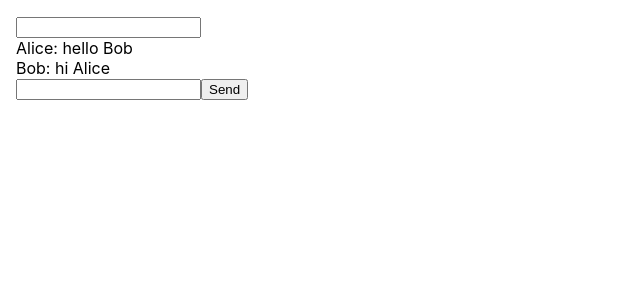
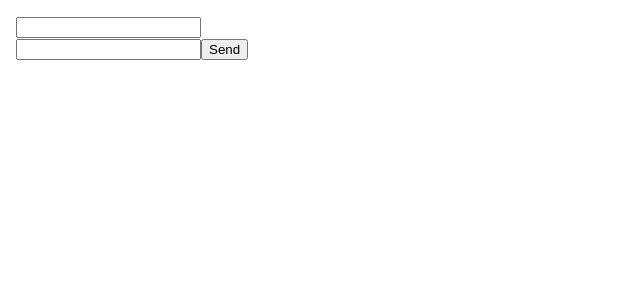
Before and after one commit to bjornicus/simple-messenger, a React (Create React App) app in the folder client-app/: page / in a window 1280 px wide. Shown: the top 300 px of the page, without its empty margins (0-640 px from the left). Built offline with nearby package versions, Linux system fonts and the light colour scheme.

Commit message:
default chat history is empty

```diff
--- a/client-app/src/features/messages/messagesSlice.ts
+++ b/client-app/src/features/messages/messagesSlice.ts
@@ -12,10 +12,7 @@ export interface MessagesState {
 }
 
 const initialState: MessagesState = {
-    history: [
-        {from: "Alice", content: "hello Bob"},
-        {from: "Bob", content: "hi Alice"}
-    ]
+    history: []
 };
 
 
```
